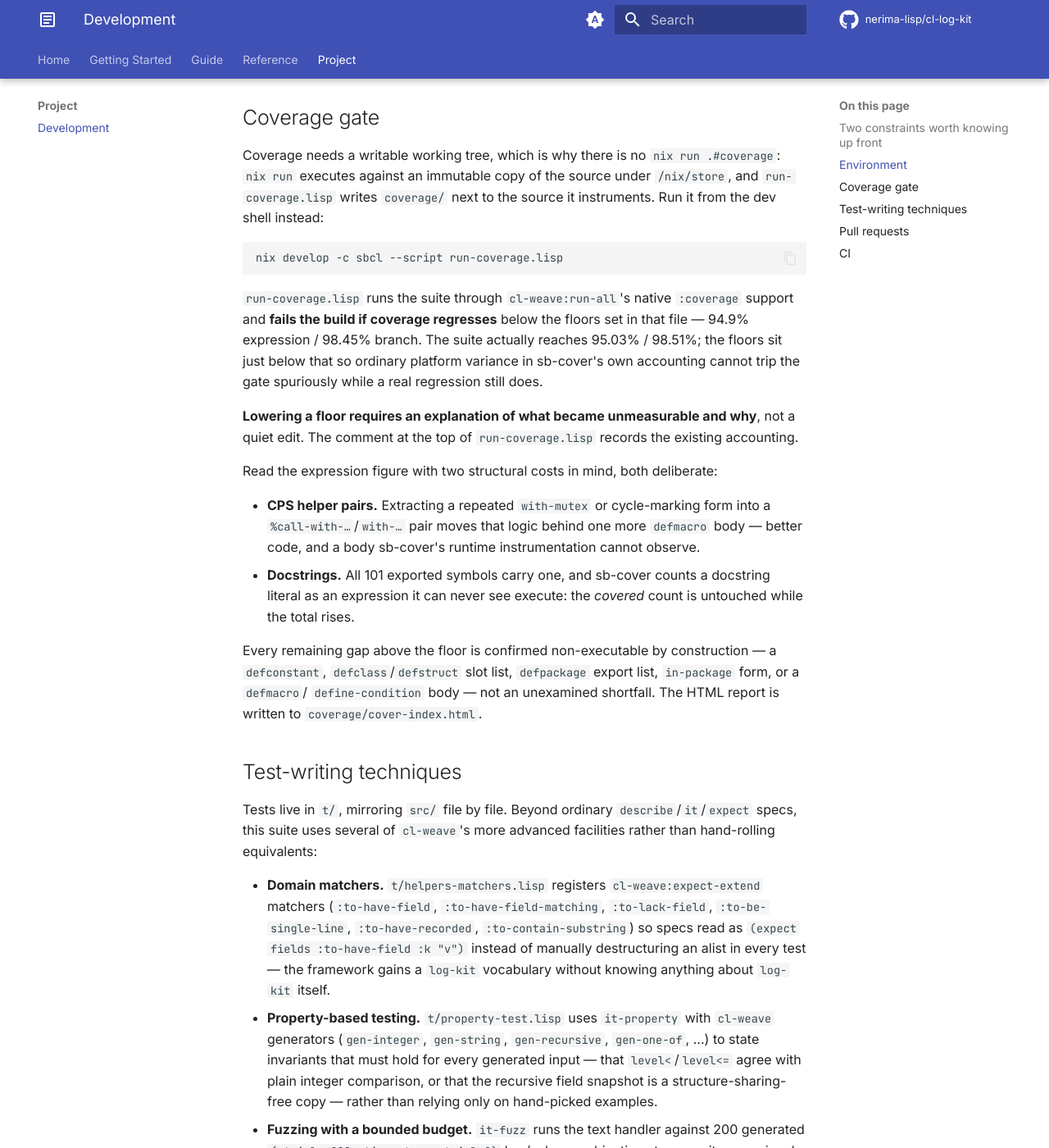
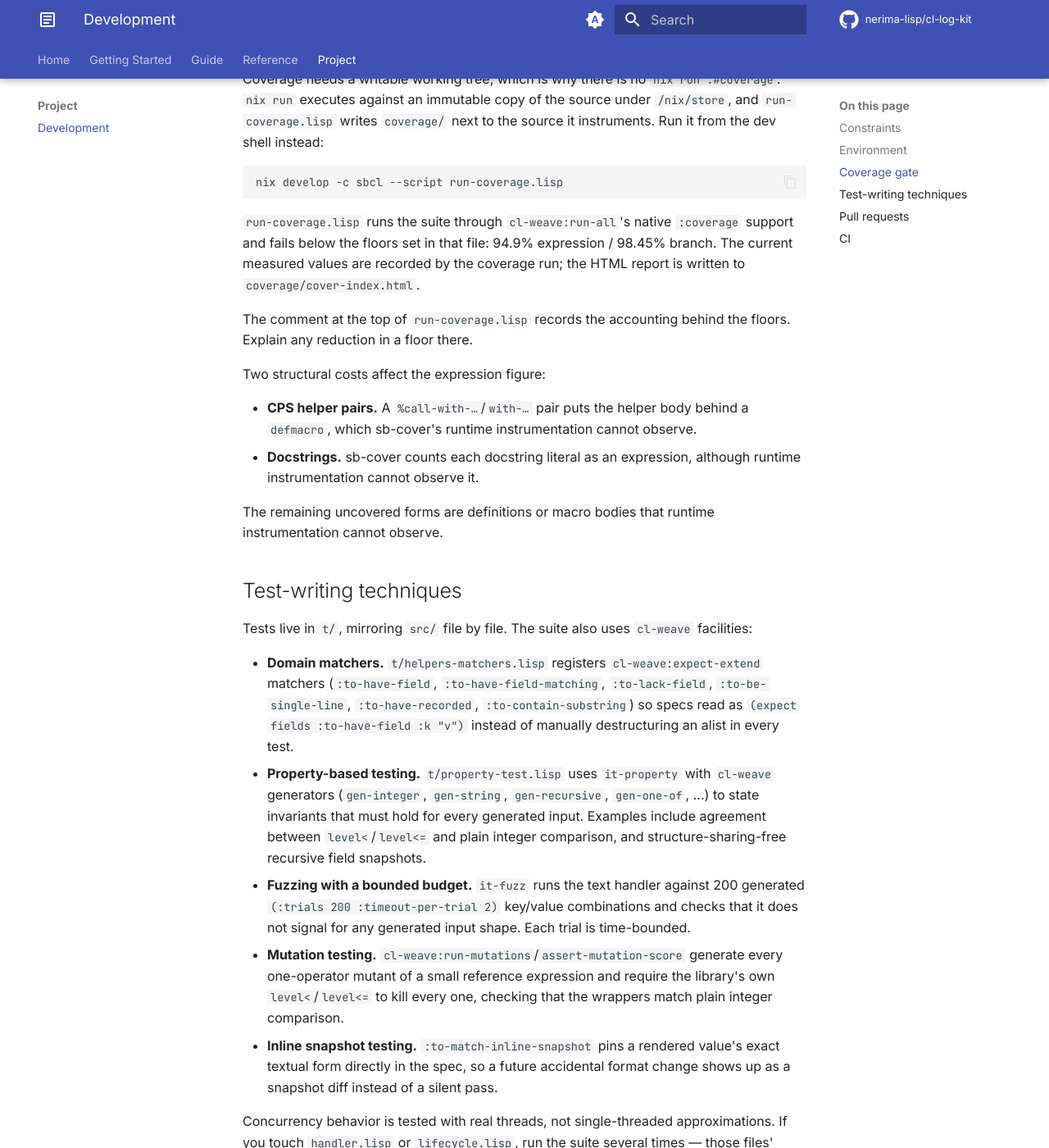
Before and after one commit to nerima-lisp/cl-log-kit, an MkDocs documentation site: the page built from docs/src/project/development.md, in a window 1280 px wide and 1400 px high, scrolled down 1046 px. Shown: the whole window at 82% size. Built offline with MkDocs 1.6.1 and Material for MkDocs 9.7.7, drawn with Linux system fonts in a browser that asks for light colours; comment, search, counter and statistics services are not loaded; some of the changed text lies outside the part shown.

Commit message:
docs: refresh v2.2.0 project guidance

````diff
--- a/docs/src/project/development.md
+++ b/docs/src/project/development.md
@@ -1,19 +1,14 @@
 # Development
 
-## Two constraints worth knowing up front
-
-Both are load-bearing, and a change that violates either will be asked to
-change rather than to justify itself:
+## Constraints
 
 1. **The shipped `cl-log-kit` system's runtime dependencies are limited to
    the nerima-lisp toolkit family** — ASDF 3.3.1+, SBCL, `cl-date-kit`,
    `cl-concurrent-kit`, and `cl-host-kit`, each used directly with no
    adapter layer. `cl-weave` and `cl-json-kit` are used by `cl-log-kit/test`
-   only. A dependency from outside that family is a design change, not a
-   detail.
-2. **`handle-log-record` is the only place a handler writes output.** The
-   protocol exists to make "this log line was printed twice" structurally
-   impossible; a second write path defeats it.
+   only. A dependency from outside that family changes the supported design.
+2. **`handle-log-record` is the only place a handler writes output.** A second
+   write path could duplicate a log line.
 
 ## Environment
 
@@ -55,60 +50,46 @@ nix develop -c sbcl --script run-coverage.lisp
 ```
 
 `run-coverage.lisp` runs the suite through `cl-weave:run-all`'s native
-`:coverage` support and **fails the build if coverage regresses** below the
-floors set in that file — 94.9% expression / 98.45% branch. The suite
-actually reaches 95.03% / 98.51%; the floors sit just below that so ordinary
-platform variance in sb-cover's own accounting cannot trip the gate
-spuriously while a real regression still does.
+`:coverage` support and fails below the floors set in that file: 94.9%
+expression / 98.45% branch. The current measured values are recorded by the
+coverage run; the HTML report is written to `coverage/cover-index.html`.
 
-**Lowering a floor requires an explanation of what became unmeasurable and
-why**, not a quiet edit. The comment at the top of `run-coverage.lisp`
-records the existing accounting.
+The comment at the top of `run-coverage.lisp` records the accounting behind
+the floors. Explain any reduction in a floor there.
 
-Read the expression figure with two structural costs in mind, both
-deliberate:
+Two structural costs affect the expression figure:
 
-- **CPS helper pairs.** Extracting a repeated `with-mutex` or cycle-marking
-  form into a `%call-with-…`/`with-…` pair moves that logic behind one more
-  `defmacro` body — better code, and a body sb-cover's runtime
-  instrumentation cannot observe.
-- **Docstrings.** All 101 exported symbols carry one, and sb-cover counts a
-  docstring literal as an expression it can never see execute: the *covered*
-  count is untouched while the total rises.
+- **CPS helper pairs.** A `%call-with-…`/`with-…` pair puts the helper body
+  behind a `defmacro`, which sb-cover's runtime instrumentation cannot observe.
+- **Docstrings.** sb-cover counts each docstring literal as an expression,
+  although runtime instrumentation cannot observe it.
 
-Every remaining gap above the floor is confirmed non-executable by
-construction — a `defconstant`, `defclass`/`defstruct` slot list,
-`defpackage` export list, `in-package` form, or a `defmacro`/
-`define-condition` body — not an unexamined shortfall. The HTML report is
-written to `coverage/cover-index.html`.
+The remaining uncovered forms are definitions or macro bodies that runtime
+instrumentation cannot observe.
 
 ## Test-writing techniques
 
-Tests live in `t/`, mirroring `src/` file by file. Beyond ordinary
-`describe`/`it`/`expect` specs, this suite uses several of `cl-weave`'s more
-advanced facilities rather than hand-rolling equivalents:
+Tests live in `t/`, mirroring `src/` file by file. The suite also uses
+`cl-weave` facilities:
 
 - **Domain matchers.** `t/helpers-matchers.lisp` registers `cl-weave:expect-extend`
   matchers (`:to-have-field`, `:to-have-field-matching`, `:to-lack-field`,
   `:to-be-single-line`, `:to-have-recorded`, `:to-contain-substring`) so
   specs read as `(expect fields :to-have-field :k "v")` instead of manually
-  destructuring an alist in every test — the framework gains a `log-kit`
-  vocabulary without knowing anything about `log-kit` itself.
+  destructuring an alist in every test.
 - **Property-based testing.** `t/property-test.lisp` uses `it-property` with
   `cl-weave` generators (`gen-integer`, `gen-string`, `gen-recursive`,
   `gen-one-of`, ...) to state invariants that must hold for every generated
-  input — that `level<`/`level<=` agree with plain integer comparison, or
-  that the recursive field snapshot is a structure-sharing-free copy — rather
-  than relying only on hand-picked examples.
+  input. Examples include agreement between `level<`/`level<=` and plain
+  integer comparison, and structure-sharing-free recursive field snapshots.
 - **Fuzzing with a bounded budget.** `it-fuzz` runs the text handler against
   200 generated `(:trials 200 :timeout-per-trial 2)` key/value combinations
-  to prove it never signals regardless of input shape, with each trial
-  individually time-bounded so a pathological generated value cannot hang the
-  suite.
+  and checks that it does not signal for any generated input shape. Each trial
+  is time-bounded.
 - **Mutation testing.** `cl-weave:run-mutations`/`assert-mutation-score`
   generate every one-operator mutant of a small reference expression and
-  require the library's own `level<`/`level<=` to kill every one of them,
-  proving those wrappers introduce zero drift from plain integer comparison.
+  require the library's own `level<`/`level<=` to kill every one, checking that
+  the wrappers match plain integer comparison.
 - **Inline snapshot testing.** `:to-match-inline-snapshot` pins a rendered
   value's exact textual form directly in the spec, so a future accidental
   format change shows up as a snapshot diff instead of a silent pass.
@@ -126,8 +107,8 @@ mutation-testing, and mocking pages.
 
 - Keep a pull request focused on one problem, and discuss substantial
   public-API changes in an issue first. A change to an exported symbol needs
-  a major version and a documented migration path, so it is worth agreeing on
-  the shape before the implementation.
+  a major version and a documented migration path, so agree on the shape before
+  implementation.
 - Add or update specs for every behavior change.
 - When the public surface or documented behavior moves, update the affected
   pages under `docs/src/`. Release history is not kept in the tree: it lives
````
Also changed, not shown: docs/src/getting-started.md (+2 -2 lines), docs/src/index.md (+16 -24 lines), docs/src/reference/benchmarks.md (+4 -11 lines), .github/ISSUE_TEMPLATE/feature_request.md, README.md, 1 other file.
